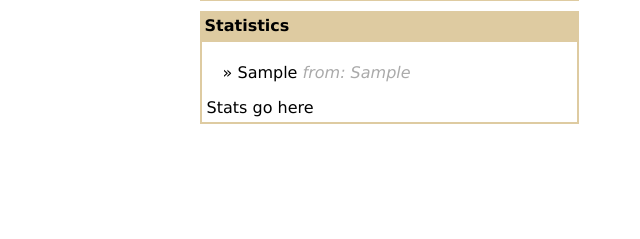
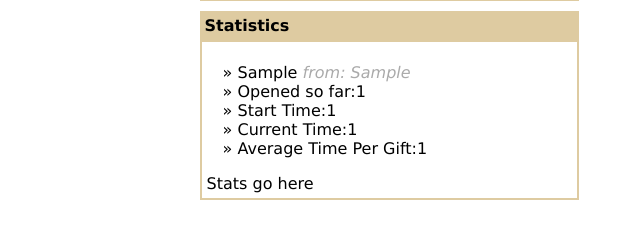
Before and after one commit to douglasmwilliams/gift-tracker, a Python web app: template giftqueue/templates/admin.html in a window 1280 px wide. Shown: the part 274-513 px from the top of the page, without its empty margins (640-1280 px from the left). Run offline with Jinja, Linux system fonts and the light colour scheme; the template is opened without the code that fills it: most values are stand-ins (such as "Sample title", 1, 10 or a date in 2020).

Commit message:
Putting in some stats - have to actually make the data items to track that still.

```diff
--- a/giftqueue/templates/admin.html
+++ b/giftqueue/templates/admin.html
@@ -27,7 +27,10 @@
                     <ul>
 
                         <li>{{gift.gift_to}} <span class="from">from: {{gift.gift_from}}</span></li>
-
+                        <li> Opened so far:{{gifts_opened_count}}</li>
+                        <li> Start Time:{{gifts_opened_count}}</li>
+                        <li> Current Time:{{gifts_opened_count}}</li>
+                        <li> Average Time Per Gift:{{gifts_opened_count}}</li>
                     </ul>
 
         Stats go here
```
